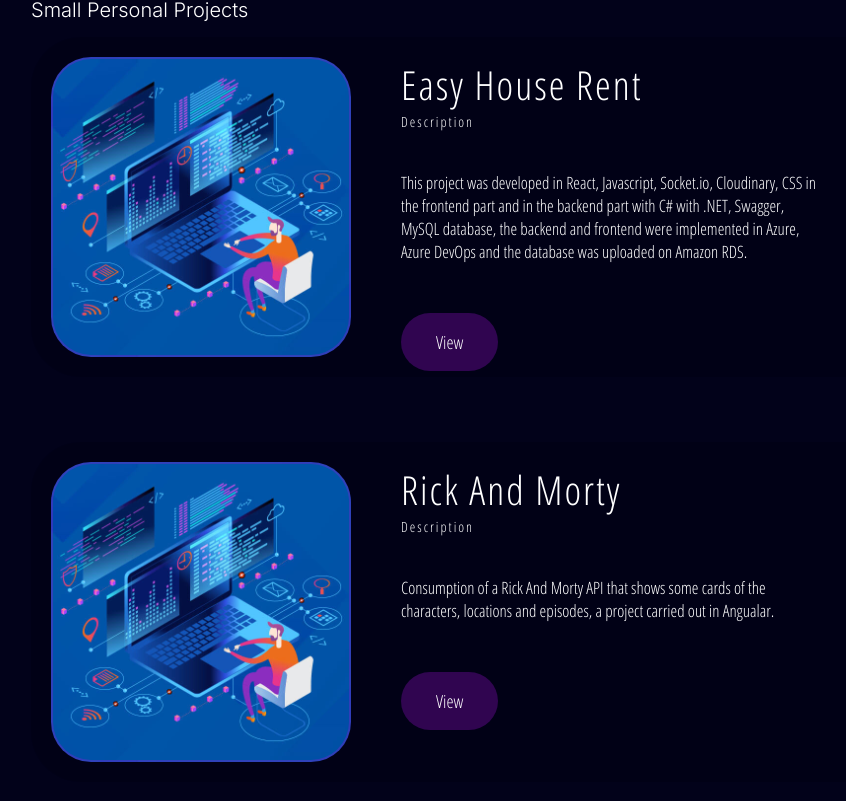
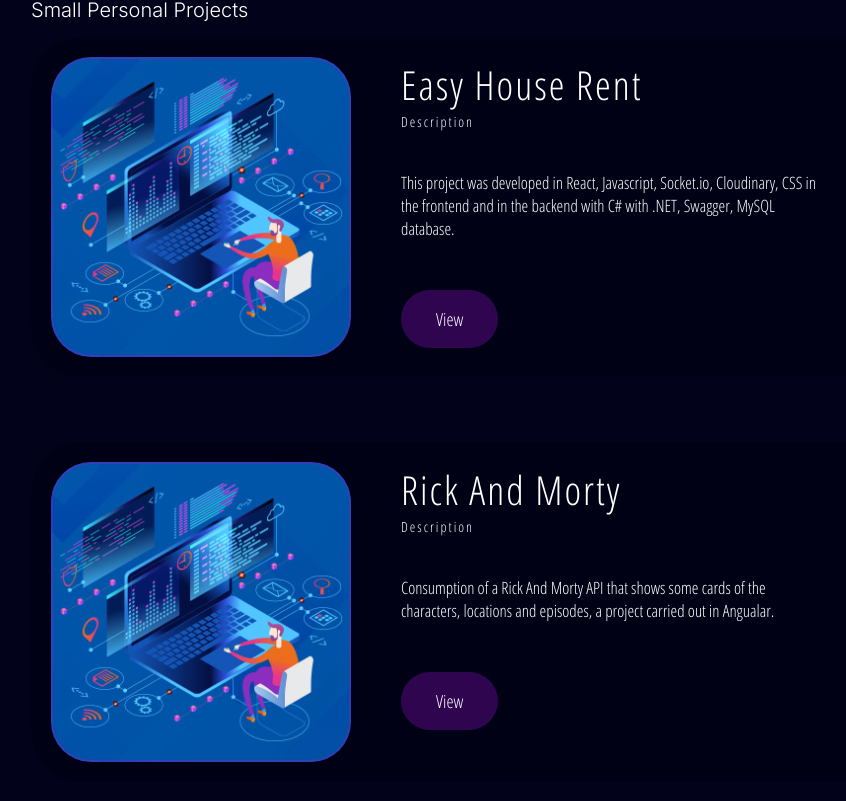
Before and after one commit to JuanFlorez1326/Portfolio-1.0, a React (Create React App) app: page / in a window 1280 px wide. Shown: the part 2097-2898 px from the top of the page, without its empty margins (169-1015 px from the left). Built offline with nearby package versions, Linux system fonts and the light colour scheme.

Commit message:
NEW: Description for EHR

```diff
--- a/src/components/Projects/Projects.jsx
+++ b/src/components/Projects/Projects.jsx
@@ -13,9 +13,7 @@
           <h3 className="position">Description</h3>
           <h4 className="about">
             This project was developed in React, Javascript, Socket.io, Cloudinary,
-            CSS in the frontend part and in the backend part with C# with
-            .NET, Swagger, MySQL database, the backend and frontend were
-            implemented in Azure, Azure DevOps and the database was uploaded on Amazon RDS.
+            CSS in the frontend and in the backend with C# with .NET, Swagger, MySQL database.
           </h4>
           <a href="https://easyhouserent.netlify.app/" target='_blank' rel='noopener noreferrer' className="contact-member"><span>View</span></a>
         </div>
```
